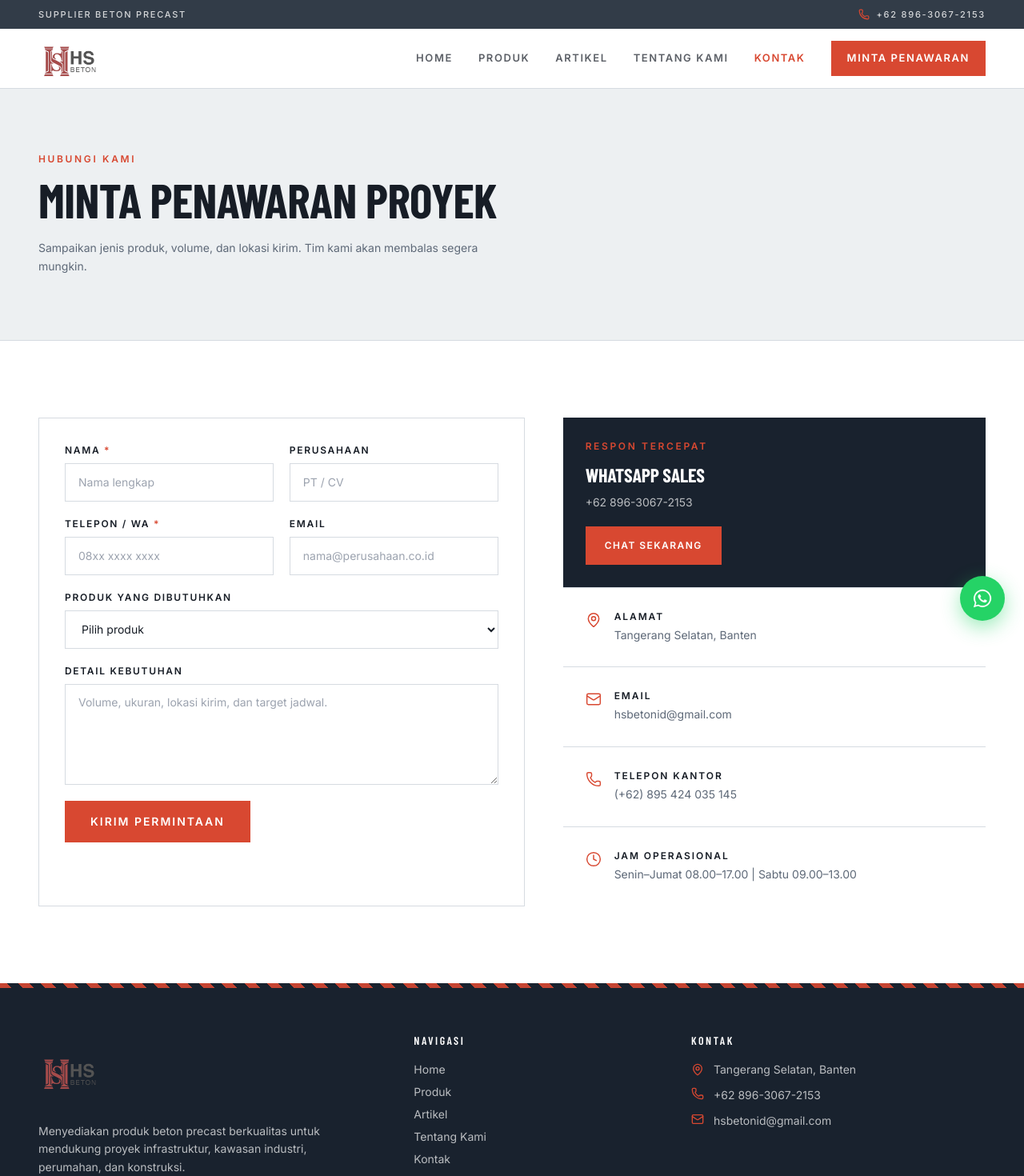
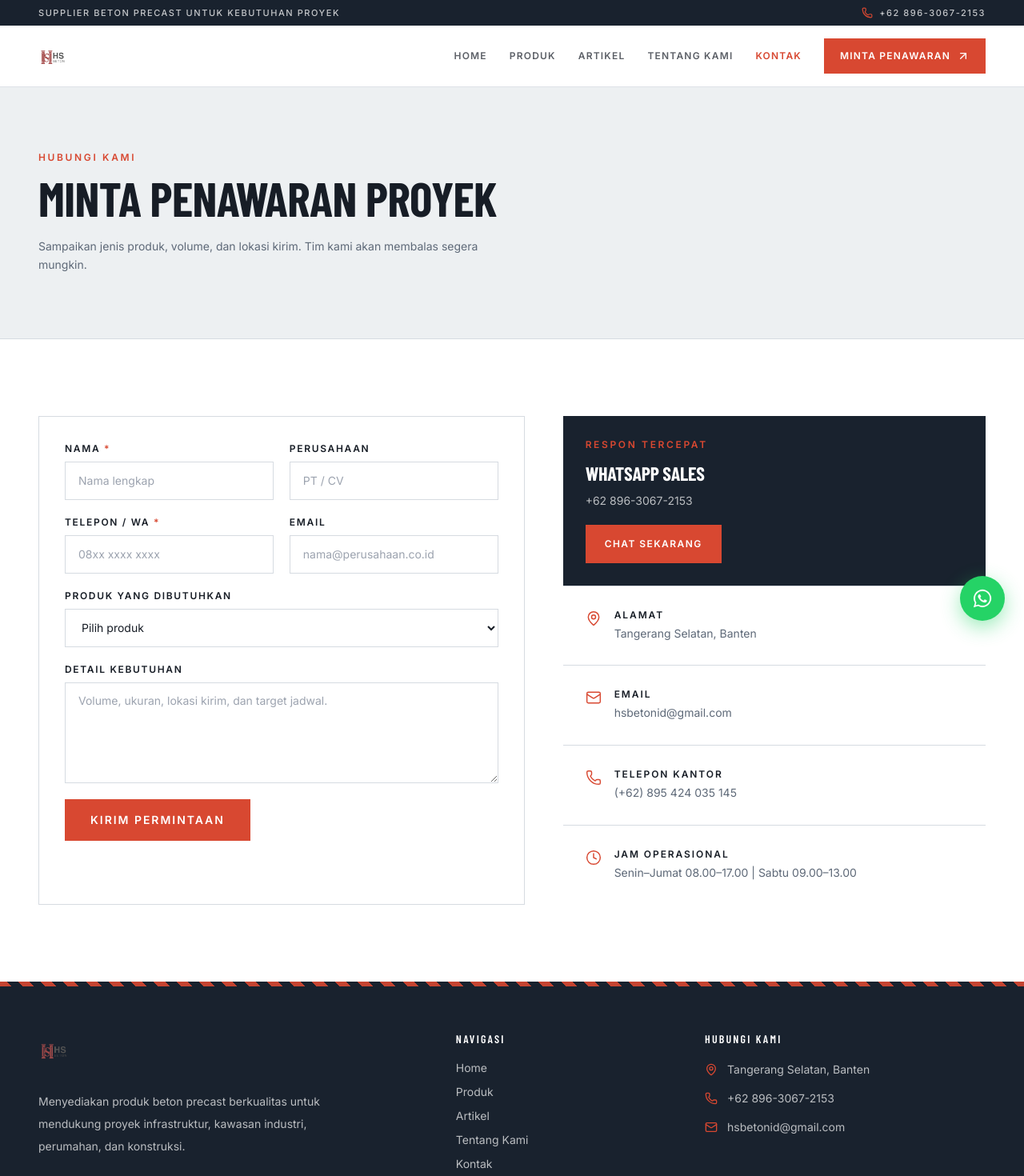
Before and after one commit to helloneet/hsbeton-website-new, a React (Vite) app in the folder apps/web/: page /kontak in a window 1280 px wide. Shown: the top 1470 px of the page at 80% size. Built offline with nearby package versions, Linux system fonts and the light colour scheme; the HTML template or start-up script is replaced by a standard one; what pocketbase would draw is missing.

Commit message:
Redesign shared header and footer on redesign branch

```diff
--- a/apps/web/src/components/Layout.jsx
+++ b/apps/web/src/components/Layout.jsx
@@ -1,9 +1,9 @@
 import LogoImage from '@/assets/logo/logo.png';
 import React, { useState } from 'react';
 import { Link, NavLink, useLocation } from 'react-router-dom';
-import { Menu, X, Phone, MapPin, Mail } from 'lucide-react';
+import { Menu, X, Phone, MapPin, Mail, ArrowUpRight } from 'lucide-react';
 import { WA_DISPLAY, ADDRESS, EMAIL, waLink, trackWhatsApp } from '@/data/site';
-import FloatingWhatsapp from "./FloatingWhatsapp";
+import FloatingWhatsapp from './FloatingWhatsapp';
 
 const nav = [
   { to: '/', label: 'Home' },
@@ -13,13 +13,13 @@ const nav = [
   { to: '/kontak', label: 'Kontak' },
 ];
 
-function Logo() {
+function Logo({ footer = false }) {
   return (
-    <Link to="/" className="flex items-center">
+    <Link to="/" aria-label="HS Beton — Home" className="inline-flex shrink-0 items-center">
       <img
         src={LogoImage}
         alt="HS Beton"
-        className="h-24 w-auto"
+        className={footer ? 'h-12 w-auto object-contain' : 'h-10 w-auto object-contain sm:h-11'}
       />
     </Link>
   );
@@ -29,78 +29,82 @@ export default function Layout({ children }) {
   const [open, setOpen] = useState(false);
   const { pathname } = useLocation();
 
+  const closeMenu = () => setOpen(false);
+
   return (
     <div className="flex min-h-screen flex-col">
-      <div className="bg-[hsl(var(--steel))] text-white/80">
-        <div className="rail flex h-9 items-center justify-between text-[11px] font-medium uppercase tracking-[0.16em]">
-          <span className="hidden sm:block">Supplier Beton Precast</span>
-          <span className="flex items-center gap-2">
-            <Phone className="h-3.5 w-3.5 text-accent" strokeWidth={2} />
-            {WA_DISPLAY}
-          </span>
+      <div className="bg-[hsl(var(--primary))] text-white/75">
+        <div className="rail flex min-h-8 items-center justify-between gap-4 text-[10px] font-medium uppercase tracking-[0.14em] sm:text-[11px]">
+          <span className="hidden sm:block">Supplier Beton Precast untuk Kebutuhan Proyek</span>
+          <a href={waLink()} target="_blank" rel="noreferrer" onClick={trackWhatsApp} className="ml-auto inline-flex items-center gap-2 transition hover:text-white">
+            <Phone className="h-3.5 w-3.5 text-accent" />
+            <span>{WA_DISPLAY}</span>
+          </a>
         </div>
       </div>
 
-      <header className="sticky top-0 z-40 border-b border-border bg-white/95 backdrop-blur">
-        <div className="rail flex h-[74px] items-center justify-between">
+      <header className="sticky top-0 z-40 border-b border-border/80 bg-white/95 backdrop-blur-md">
+        <div className="rail flex h-[68px] items-center justify-between gap-6 sm:h-[76px]">
           <Logo />
-          <nav className="hidden items-center gap-8 md:flex">
-            {nav.map((n) => (
+          <nav aria-label="Navigasi utama" className="hidden items-center gap-5 lg:flex xl:gap-7">
+            {nav.map((item) => (
               <NavLink
-                key={n.to}
-                to={n.to}
+                key={item.to}
+                to={item.to}
                 className={({ isActive }) =>
-                  `text-[13px] font-semibold uppercase tracking-[0.12em] transition-colors ${
-                    isActive ? 'text-accent' : 'text-foreground/70 hover:text-foreground'
-                  }`
+                  `text-[12px] font-semibold uppercase tracking-[0.1em] transition-colors ${isActive ? 'text-accent' : 'text-foreground/70 hover:text-foreground'}`
                 }
               >
-                {n.label}
+                {item.label}
               </NavLink>
             ))}
             <a
               href={waLink()}
               target="_blank"
               rel="noreferrer"
-              className="bg-accent px-5 py-3 text-[13px] font-semibold uppercase tracking-[0.12em] text-[hsl(var(--accent-foreground))] transition-transform hover:brightness-95 active:scale-[0.98]"
+              onClick={trackWhatsApp}
+              className="inline-flex min-h-11 items-center gap-2 bg-accent px-5 text-[12px] font-semibold uppercase tracking-[0.1em] text-white transition hover:brightness-95"
             >
-              Minta Penawaran
+              Minta Penawaran <ArrowUpRight className="h-4 w-4" />
             </a>
           </nav>
+
           <button
             type="button"
-            aria-label="Buka menu"
-            onClick={() => setOpen((v) => !v)}
-            className="grid h-11 w-11 place-items-center border border-border md:hidden"
+            aria-label={open ? 'Tutup menu' : 'Buka menu'}
+            aria-expanded={open}
+            onClick={() => setOpen((value) => !value)}
+            className="grid h-10 w-10 place-items-center border border-border text-foreground transition hover:border-foreground lg:hidden"
           >
             {open ? <X className="h-5 w-5" /> : <Menu className="h-5 w-5" />}
           </button>
         </div>
+
         {open && (
-          <div className="border-t border-border bg-white md:hidden">
-            <div className="rail flex flex-col py-3">
-              {nav.map((n) => (
-                <Link
-                  key={n.to}
-                  to={n.to}
-                  onClick={() => setOpen(false)}
-                  className={`py-3 text-sm font-semibold uppercase tracking-[0.12em] ${
-                    pathname === n.to ? 'text-accent' : 'text-foreground/80'
-                  }`}
+          <div className="border-t border-border bg-white lg:hidden">
+            <nav aria-label="Navigasi mobile" className="rail flex flex-col py-3">
+              {nav.map((item) => (
+                <NavLink
+                  key={item.to}
+                  to={item.to}
+                  onClick={closeMenu}
+                  className={({ isActive }) =>
+                    `border-b border-border/70 py-3.5 text-sm font-semibold uppercase tracking-[0.1em] ${isActive ? 'text-accent' : 'text-foreground/80'}`
+                  }
                 >
-                  {n.label}
-                </Link>
+                  {item.label}
+                </NavLink>
               ))}
               <a
                 href={waLink()}
                 target="_blank"
                 rel="noreferrer"
-                onClick={trackWhatsApp}
-                className="mt-2 bg-accent py-4 text-center text-sm font-semibold uppercase tracking-[0.12em] text-[hsl(var(--accent-foreground))]"
+                onClick={() => { trackWhatsApp(); closeMenu(); }}
+                className="mt-4 inline-flex min-h-12 items-center justify-center gap-2 bg-accent px-5 text-sm font-semibold uppercase tracking-[0.1em] text-white"
               >
-                WhatsApp Sales
+                Minta Penawaran <ArrowUpRight className="h-4 w-4" />
               </a>
-            </div>
+            </nav>
           </div>
         )}
       </header>
@@ -110,39 +114,41 @@ export default function Layout({ children }) {
 
       <footer className="bg-[hsl(var(--primary))] text-white/70">
         <div className="hatch h-1.5 w-full" />
-        <div className="rail grid gap-10 py-14 md:grid-cols-[1.4fr_1fr_1.2fr]">
+        <div className="rail grid gap-10 py-12 sm:py-14 md:grid-cols-[1.35fr_0.75fr_1fr] md:gap-12">
           <div>
-            <div className="mb-4 [&_span]:!text-white">
-              <Logo light />
+            <div className="mb-5">
+              <Logo footer />
             </div>
-            <p className="max-w-sm text-sm leading-relaxed">
-              Menyediakan produk beton precast berkualitas
-untuk mendukung proyek infrastruktur,
-kawasan industri, perumahan, dan konstruksi.
+            <p className="max-w-sm text-sm leading-7">
+              Menyediakan produk beton precast berkualitas untuk mendukung proyek infrastruktur, kawasan industri, perumahan, dan konstruksi.
             </p>
           </div>
+
           <div>
-            <p className="display mb-4 text-sm font-semibold uppercase tracking-[0.18em] text-white">Navigasi</p>
-            <ul className="space-y-2 text-sm">
-              {nav.map((n) => (
-                <li key={n.to}>
-                  <Link to={n.to} className="hover:text-accent">{n.label}</Link>
+            <p className="display mb-4 text-sm font-semibold uppercase tracking-[0.16em] text-white">Navigasi</p>
+            <ul className="space-y-2.5 text-sm">
+              {nav.map((item) => (
+                <li key={item.to}>
+                  <Link to={item.to} className="transition hover:text-white">{item.label}</Link>
                 </li>
               ))}
             </ul>
           </div>
+
           <div>
-            <p className="display mb-4 text-sm font-semibold uppercase tracking-[0.18em] text-white">Kontak</p>
-            <ul className="space-y-3 text-sm">
-              <li className="flex gap-3"><MapPin className="mt-0.5 h-4 w-4 shrink-0 text-accent" />{ADDRESS}</li>
-              <li className="flex gap-3"><Phone className="h-4 w-4 shrink-0 text-accent" />{WA_DISPLAY}</li>
-              <li className="flex gap-3"><Mail className="h-4 w-4 shrink-0 text-accent" />{EMAIL}</li>
+            <p className="display mb-4 text-sm font-semibold uppercase tracking-[0.16em] text-white">Hubungi Kami</p>
+            <ul className="space-y-3 text-sm leading-6">
+              <li className="flex gap-3"><MapPin className="mt-1 h-4 w-4 shrink-0 text-accent" />{ADDRESS}</li>
+              <li className="flex gap-3"><Phone className="mt-1 h-4 w-4 shrink-0 text-accent" />{WA_DISPLAY}</li>
+              <li className="flex gap-3"><Mail className="mt-1 h-4 w-4 shrink-0 text-accent" />{EMAIL}</li>
             </ul>
           </div>
         </div>
+
         <div className="border-t border-white/10">
-          <div className="rail py-5 text-xs uppercase tracking-[0.14em]">
-            © 2016-{new Date().getFullYear()} HS Beton — Precast Concrete
+          <div className="rail flex flex-col gap-2 py-5 text-[11px] tracking-wide sm:flex-row sm:items-center sm:justify-between">
+            <span>© 2016-{new Date().getFullYear()} HS Beton — Precast Concrete</span>
+            <span>Menghadirkan Kualitas. Membangun Kepercayaan.</span>
           </div>
         </div>
       </footer>
```
